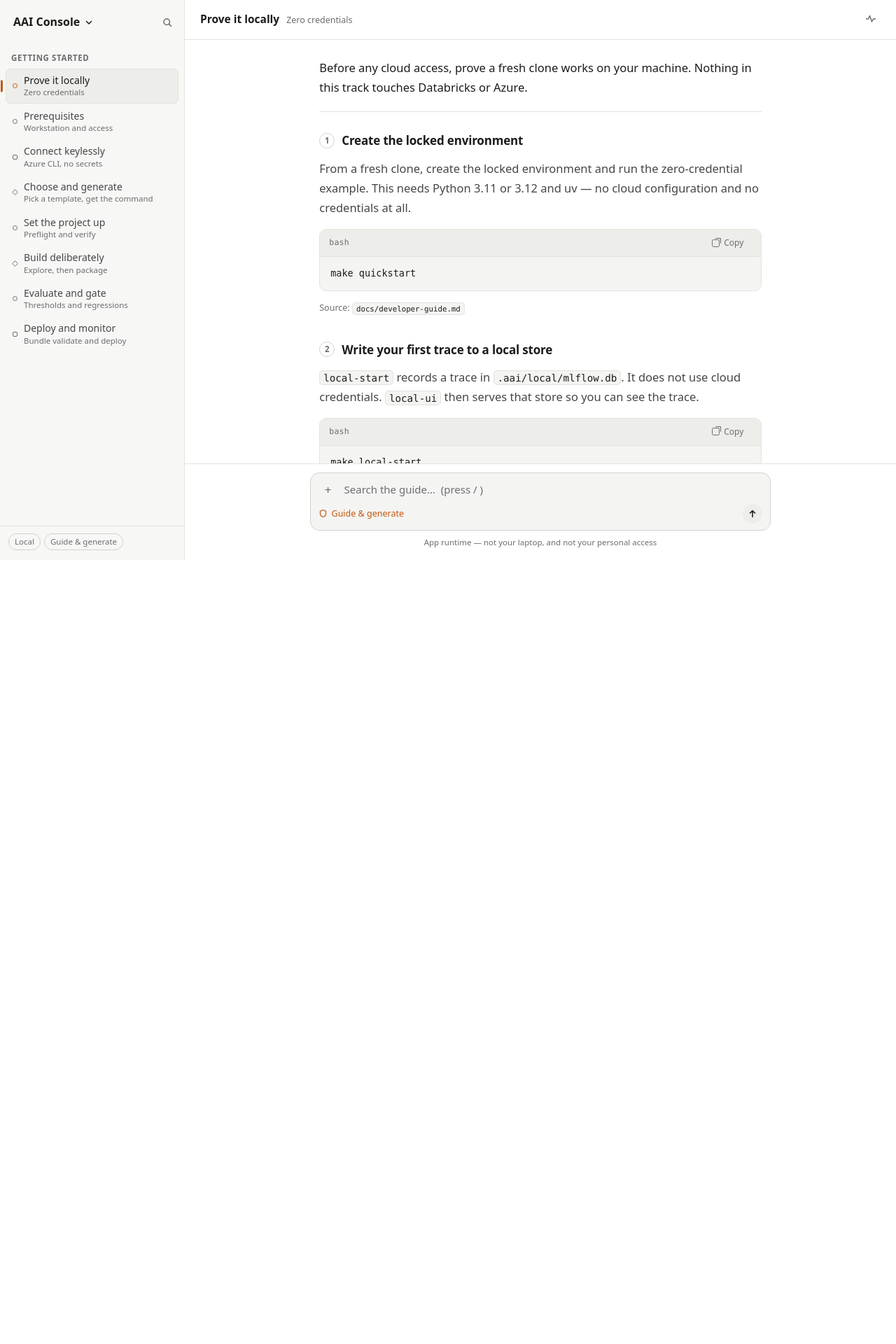
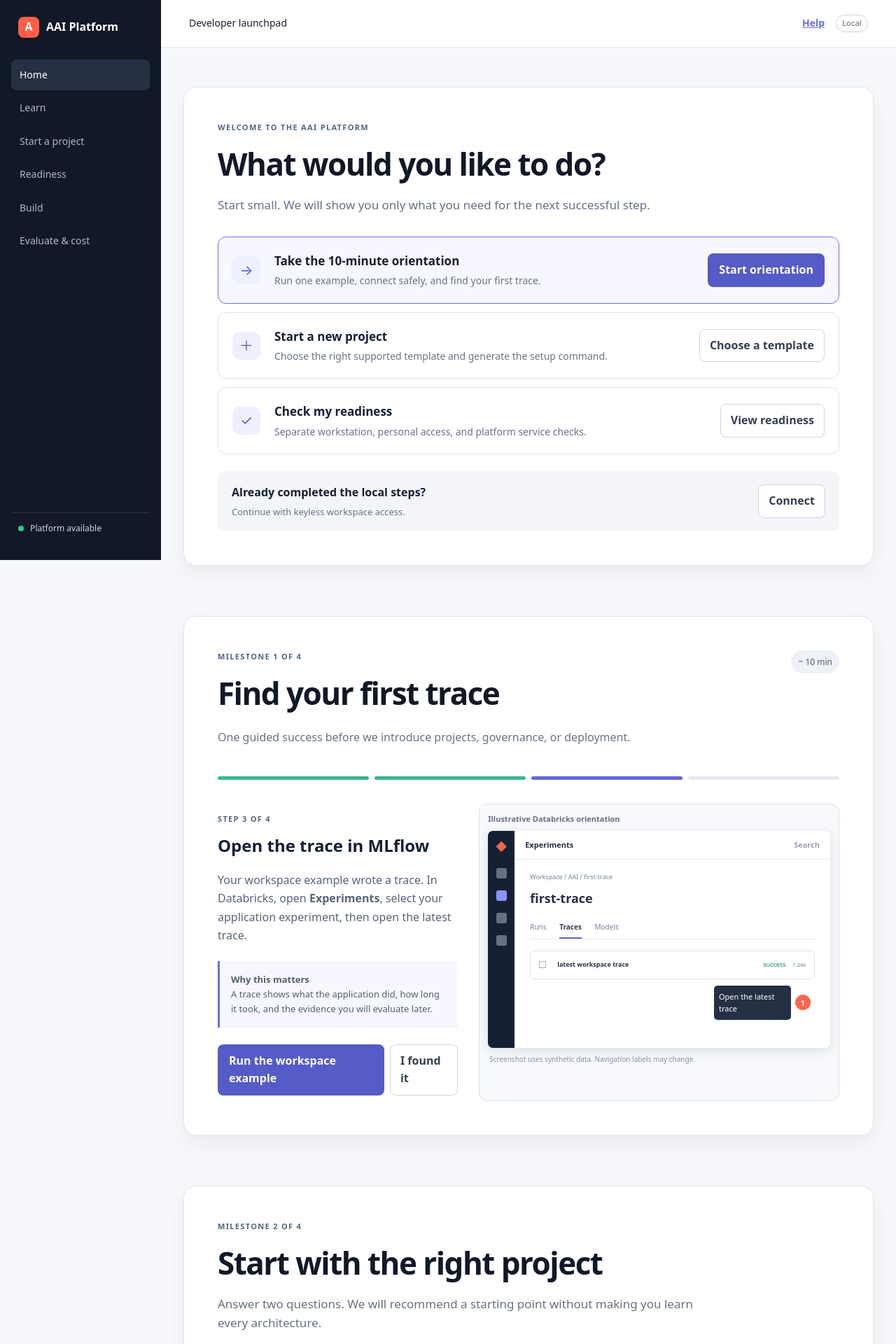
Before and after one commit to HuyD0/aai-dbx-core-starter, a FastAPI app: page / in a window 1280 px wide. Shown: the top 1920 px of the page at 70% size. Before the commit the page ends 800 px from the top, so only its background shows below. Run offline with FastAPI, Linux system fonts and the light colour scheme.

Commit message:
Promote onboarding concept to console home

```diff
--- a/src/platform_app/aai_console/server.py
+++ b/src/platform_app/aai_console/server.py
@@ -179,22 +179,14 @@ def create_app(
 
     @app.get("/", response_class=HTMLResponse)
     async def index(request: Request) -> HTMLResponse:
-        tracks = tracks_for(request)
         return templates.TemplateResponse(
             request,
-            "index.html.j2",
+            "home.html.j2",
             {
-                "tracks": tracks,
-                "active": tracks[0],
                 "session": request.app.state.config,
                 "platform_state_heading": PLATFORM_STATE_HEADING,
             },
         )
-
-    @app.get("/concept", response_class=HTMLResponse)
-    async def concept(request: Request) -> HTMLResponse:
-        """Render the progressive-onboarding concept for design review."""
-        return templates.TemplateResponse(request, "concept.html.j2", {})
 
     @app.get("/track/{track_id}", response_class=HTMLResponse)
     async def track_page(request: Request, track_id: str) -> HTMLResponse:
--- a/src/platform_app/aai_console/static/console.css
+++ b/src/platform_app/aai_console/static/console.css
@@ -850,8 +850,8 @@ body {
 .concept-action__icon { width: 40px; height: 40px; display: grid; place-items: center; border-radius: 10px; background: #eef0ff; color: #575dcc; font-size: 20px; }
 .concept-action h2, .concept-question h2, .concept-readygrid h2, .concept-cost h2 { margin: 0 0 4px; font-size: 17px; }
 .concept-action p, .concept-readygrid p, .concept-cost p { margin: 0; color: #697386; font-size: 14px; }
-.concept-action button, .concept-return button, .concept-secondarybtn, .concept-readygrid button { padding: 10px 14px; border: 1px solid #cfd6e1; border-radius: 8px; background: white; color: #344054; font-weight: 700; }
-.concept-action--primary button, .concept-primarybtn { padding: 11px 16px; border: 0; border-radius: 8px; background: #555bc7; color: white; font-weight: 750; }
+.concept-action button, .concept-button, .concept-secondarybtn, .concept-readygrid button { padding: 10px 14px; border: 1px solid #cfd6e1; border-radius: 8px; background: white; color: #344054; font-weight: 700; text-decoration: none; }
+.concept-action--primary .concept-button, .concept-primarybtn { padding: 11px 16px; border: 0; border-radius: 8px; background: #555bc7; color: white; font-weight: 750; text-decoration: none; }
 .concept-return { margin-top: 24px; padding: 18px 20px; display: flex; justify-content: space-between; align-items: center; border-radius: 10px; background: #f3f5f8; }
 .concept-return span { display: block; margin-top: 4px; color: #697386; font-size: 13px; }
 .concept-stephead { display: flex; justify-content: space-between; gap: 20px; }
@@ -870,7 +870,7 @@ body {
 .mock-db__rail { padding-top: 10px; background: #172033; display: flex; align-items: center; flex-direction: column; gap: 17px; color: #ef684e; }.mock-db__rail i { width: 15px; height: 15px; border-radius: 3px; background: #667085; }.mock-db__rail i.active { background: #8c92ff; }
 .mock-db__body { position: relative; padding: 0 22px; color: #253044; }.mock-db__top { margin: 0 -22px 18px; padding: 11px 15px; border-bottom: 1px solid #e6eaf0; font-size: 11px; font-weight: 700; }.mock-db__top span { float: right; color: #9aa4b2; }.mock-db__crumb { color: #748094; font-size: 9px; }.mock-db h3 { margin: 9px 0; font-size: 18px; }.mock-tabs { padding: 9px 0; border-bottom: 1px solid #e3e7ed; color: #768397; font-size: 10px; word-spacing: 16px; }.mock-tabs b { padding-bottom: 8px; border-bottom: 2px solid #5e65d2; color: #343b4a; }.mock-row { margin-top: 16px; padding: 12px; display: grid; grid-template-columns: 16px 1fr auto auto; gap: 10px; align-items: center; border: 1px solid #dfe4eb; border-radius: 5px; font-size: 9px; }.mock-row em { color: #16835d; font-style: normal; }.mock-row small { color: #687386; }.mock-check { width: 10px; height: 10px; border: 1px solid #a7b0bd; }.mock-callout { position: absolute; right: 28px; bottom: 54px; width: 22px; height: 22px; display: grid; place-items: center; border-radius: 50%; background: #ff654e; color: white; font-size: 11px; font-weight: 800; }.mock-callout span { position: absolute; right: 28px; width: 110px; padding: 7px; border-radius: 5px; background: #253044; font-weight: 500; }
 .concept-question { display: grid; grid-template-columns: 34px 1fr; gap: 18px; margin: 22px 0; padding: 22px; border: 1px solid #e0e5ed; border-radius: 12px; }.concept-question > span { width: 30px; height: 30px; display: grid; place-items: center; border-radius: 50%; background: #eef0ff; color: #555bc7; font-weight: 800; }
-.concept-pills { display: flex; flex-wrap: wrap; gap: 8px; margin-top: 14px; }.concept-pills button { padding: 10px 13px; border: 1px solid #d6dce5; border-radius: 20px; background: white; color: #526071; }.concept-pills button.selected { border-color: #6167d2; background: #f1f2ff; color: #474db1; }
+.concept-pills { display: flex; flex-wrap: wrap; gap: 8px; margin-top: 14px; }.concept-pills a { padding: 10px 13px; border: 1px solid #d6dce5; border-radius: 20px; background: white; color: #526071; text-decoration: none; }.concept-pills a:hover { border-color: #6167d2; background: #f1f2ff; color: #474db1; }
 .concept-recommend { margin-top: 28px; padding: 26px; display: flex; align-items: center; justify-content: space-between; gap: 24px; border-radius: 14px; background: #172033; color: white; }.concept-recommend span { color: #aab1ff; font-size: 10px; font-weight: 800; letter-spacing: .1em; }.concept-recommend h2 { margin: 6px 0; font-size: 24px; }.concept-recommend p { color: #c3cad6; }.concept-tags { display: flex; gap: 7px; }.concept-tags b { padding: 5px 8px; border-radius: 5px; background: #29354a; color: #cbd3df; font-size: 10px; }.concept-recommend__actions { display: grid; gap: 8px; text-align: center; }.concept-linkbtn { border: 0; background: transparent; color: #6570dc; font-weight: 700; }.concept-recommend .concept-linkbtn { color: #bfc3ff; }
 .concept-readygrid { display: grid; grid-template-columns: repeat(3, 1fr); gap: 14px; }.concept-readygrid article { padding: 20px; border: 1px solid #dfe4ec; border-radius: 12px; }.concept-readygrid header { display: flex; gap: 10px; align-items: center; }.ready-icon { width: 34px; height: 34px; display: grid; place-items: center; border-radius: 50%; font-weight: 800; }.ready-icon--ok { color: #137153; background: #e1f6ef; }.ready-icon--warn { color: #9c5e09; background: #fff1d6; }.ready-state { display: inline-block; margin: 20px 0 8px; font-size: 12px; }.ready-state--ok { color: #147456; }.ready-state--warn { color: #9a5a05; }.concept-readygrid ul { min-height: 82px; padding-left: 18px; color: #637083; font-size: 13px; line-height: 1.9; }.concept-readygrid li.warn { color: #a35e00; }
 .concept-cost { margin-top: 22px; padding: 24px; border: 1px solid #e2d9b4; border-radius: 12px; background: #fffbeb; }.concept-cost > div:first-child { display: flex; gap: 14px; }.concept-cost__icon { width: 38px; height: 38px; display: grid; place-items: center; border-radius: 9px; background: #f5df8e; color: #795a08; font-weight: 900; }.concept-context { display: grid; grid-template-columns: repeat(4, 1fr); gap: 8px; margin: 20px 0; }.concept-context span { padding: 10px; border-radius: 7px; background: rgba(255,255,255,.7); font-size: 12px; font-weight: 700; }.concept-context small { display: block; margin-bottom: 4px; color: #8b7d55; font-size: 8px; letter-spacing: .08em; }.concept-cost a { color: #715e18; font-size: 12px; font-weight: 700; }
--- /dev/null
+++ b/src/platform_app/aai_console/templates/home.html.j2
@@ -0,0 +1,90 @@
+<!doctype html>
+<html lang="en">
+  <head>
+    <meta charset="utf-8" />
+    <meta name="viewport" content="width=device-width, initial-scale=1" />
+    <title>AAI platform console</title>
+    <link rel="stylesheet" href="/static/console.css" />
+  </head>
+  <body class="concept-body">
+    <div class="concept-shell">
+      <aside class="concept-rail">
+        <div class="concept-brand"><span class="concept-brand__mark">A</span><strong>AAI Platform</strong></div>
+        <nav aria-label="Platform console">
+          <a class="concept-nav concept-nav--active" href="/">Home</a>
+          <a class="concept-nav" href="/track/local-first">Learn</a>
+          <a class="concept-nav" href="/track/generate">Start a project</a>
+          <a class="concept-nav" href="#readiness">Readiness</a>
+          <a class="concept-nav" href="/track/build">Build</a>
+          <a class="concept-nav" href="/track/evaluate">Evaluate &amp; cost</a>
+        </nav>
+        <div class="concept-rail__foot"><span class="concept-status"></span> Platform available</div>
+      </aside>
+
+      <main class="concept-main">
+        <header class="concept-topbar">
+          <span>Developer launchpad</span>
+          <div><a class="concept-linkbtn" href="/track/connect#step-doctor">Help</a><span class="chip {% if session.hosted %}chip--live{% endif %}">{% if session.hosted %}Hosted{% else %}Local{% endif %}</span></div>
+        </header>
+
+        <div class="concept-content">
+          <section class="concept-screen" id="welcome">
+            <div class="concept-eyebrow">WELCOME TO THE AAI PLATFORM</div>
+            <h1>What would you like to do?</h1>
+            <p class="concept-lede">Start small. We will show you only what you need for the next successful step.</p>
+            <div class="concept-actions">
+              <article class="concept-action concept-action--primary">
+                <span class="concept-action__icon">→</span>
+                <div><h2>Take the 10-minute orientation</h2><p>Run one example, connect safely, and find your first trace.</p></div>
+                <a class="concept-button" href="/track/local-first">Start orientation</a>
+              </article>
+              <article class="concept-action"><span class="concept-action__icon">＋</span><div><h2>Start a new project</h2><p>Choose the right supported template and generate the setup command.</p></div><a class="concept-button" href="/track/generate">Choose a template</a></article>
+              <article class="concept-action"><span class="concept-action__icon">✓</span><div><h2>Check my readiness</h2><p>Separate workstation, personal access, and platform service checks.</p></div><a class="concept-button" href="#readiness">View readiness</a></article>
+            </div>
+            <div class="concept-return"><div><strong>Already completed the local steps?</strong><span>Continue with keyless workspace access.</span></div><a class="concept-button" href="/track/connect">Connect</a></div>
+          </section>
+
+          <section class="concept-screen" id="first-success">
+            <div class="concept-stephead"><div><div class="concept-eyebrow">MILESTONE 1 OF 4</div><h1>Find your first trace</h1><p>One guided success before we introduce projects, governance, or deployment.</p></div><span class="concept-time">~ 10 min</span></div>
+            <div class="concept-progress"><span class="is-done"></span><span class="is-done"></span><span class="is-current"></span><span></span></div>
+            <div class="concept-tour">
+              <article class="concept-guide">
+                <span class="concept-kicker">STEP 3 OF 4</span><h2>Open the trace in MLflow</h2>
+                <p>Your workspace example wrote a trace. In Databricks, open <strong>Experiments</strong>, select your application experiment, then open the latest trace.</p>
+                <div class="concept-note"><strong>Why this matters</strong><br />A trace shows what the application did, how long it took, and the evidence you will evaluate later.</div>
+                <div class="concept-buttons"><a class="concept-primarybtn" href="/track/connect#step-workspace-connect">Run the workspace example</a><a class="concept-secondarybtn" href="/track/generate">I found it</a></div>
+              </article>
+              <figure class="concept-shot">
+                <figcaption>Illustrative Databricks orientation</figcaption>
+                <div class="mock-db">
+                  <div class="mock-db__rail"><b>◆</b><i></i><i class="active"></i><i></i><i></i></div>
+                  <div class="mock-db__body"><div class="mock-db__top">Experiments <span>Search</span></div><div class="mock-db__crumb">Workspace / AAI / first-trace</div><h3>first-trace</h3><div class="mock-tabs">Runs <b>Traces</b> Models</div><div class="mock-row"><span class="mock-check"></span><strong>latest workspace trace</strong><em>success</em><small>1.24s</small></div><div class="mock-callout">1 <span>Open the latest trace</span></div></div>
+                </div>
+                <p>Screenshot uses synthetic data. Navigation labels may change.</p>
+              </figure>
+            </div>
+          </section>
+
+          <section class="concept-screen" id="project">
+            <div class="concept-eyebrow">MILESTONE 2 OF 4</div><h1>Start with the right project</h1><p class="concept-lede">Answer two questions. We will recommend a starting point without making you learn every architecture.</p>
+            <div class="concept-question"><span>1</span><div><h2>What are you trying to do?</h2><div class="concept-pills"><a href="/track/generate#step-decide">Build an application</a><a href="/track/generate#step-decide">Evaluate something existing</a><a href="/track/local-first">Explore an idea</a></div></div></div>
+            <div class="concept-question"><span>2</span><div><h2>Need help choosing?</h2><p>Compare the five supported starting points by outcome before generating anything.</p></div></div>
+            <article class="concept-recommend"><div><span>NEXT STEP</span><h2>Compare supported templates</h2><p>Choose experiments, prompts, evaluation, RAG, or agents from one guided page.</p><div class="concept-tags"><b>Ownership defaults</b><b>Evaluation included</b><b>Approved compute</b></div></div><div class="concept-recommend__actions"><a class="concept-primarybtn" href="/track/generate#step-decide">Compare templates</a></div></article>
+          </section>
+
+          <section class="concept-screen" id="readiness">
+            <div class="concept-eyebrow">BEFORE YOUR FIRST CLOUD RUN</div><h1>Know what is ready—and who can fix what is not</h1><p class="concept-lede">These are separate checks. Platform health never claims to represent your personal permissions.</p>
+            <div class="concept-readygrid">
+              <article><header><span class="ready-icon">1</span><div><h2>Workstation</h2><p>Your local tools</p></div></header><strong class="ready-state">Check locally</strong><ul><li>Python 3.11 or 3.12</li><li>Azure CLI</li><li>Databricks CLI</li></ul><a class="concept-button" href="/track/prerequisites#step-workstation">View checklist</a></article>
+              <article><header><span class="ready-icon">2</span><div><h2>Personal access</h2><p>Your group grants</p></div></header><strong class="ready-state">Verify as yourself</strong><ul><li>Workspace access</li><li>SDK volume access</li><li>Compute policy</li></ul><a class="concept-button" href="/track/setup#step-check-only">Run personal preflight</a></article>
+              <article><header><span class="ready-icon">3</span><div><h2>Platform services</h2><p>App runtime checks</p></div></header><strong class="ready-state">Check app runtime</strong><ul><li>Template repository</li><li>Approved compute</li><li>SDK artifacts</li></ul><button type="button" data-run-checks>Run platform check</button></article>
+            </div>
+            <div id="checks-target" class="checks-target"></div>
+            <div class="concept-cost"><div><span class="concept-cost__icon">$</span><div><h2>Cost basics for your first run</h2><p>Cost grows with resource size, run time, and frequency. Project context makes that usage attributable.</p></div></div><div class="concept-context"><span><small>PROJECT</small>Who funds the work?</span><span><small>OWNER GROUP</small>Who supports it?</span><span><small>ENVIRONMENT</small>Where will it run?</span><span><small>CLASSIFICATION</small>What data controls apply?</span></div><a href="/track/generate">Set these when generating a project →</a></div>
+          </section>
+        </div>
+      </main>
+    </div>
+    <script src="/static/console.js" type="module"></script>
+  </body>
+</html>
```
Also changed, not shown: src/platform_app/aai_console/templates/concept.html.j2 (deleted, +0 -88 lines), tests/test_app_server.py (+5 -2 lines).
